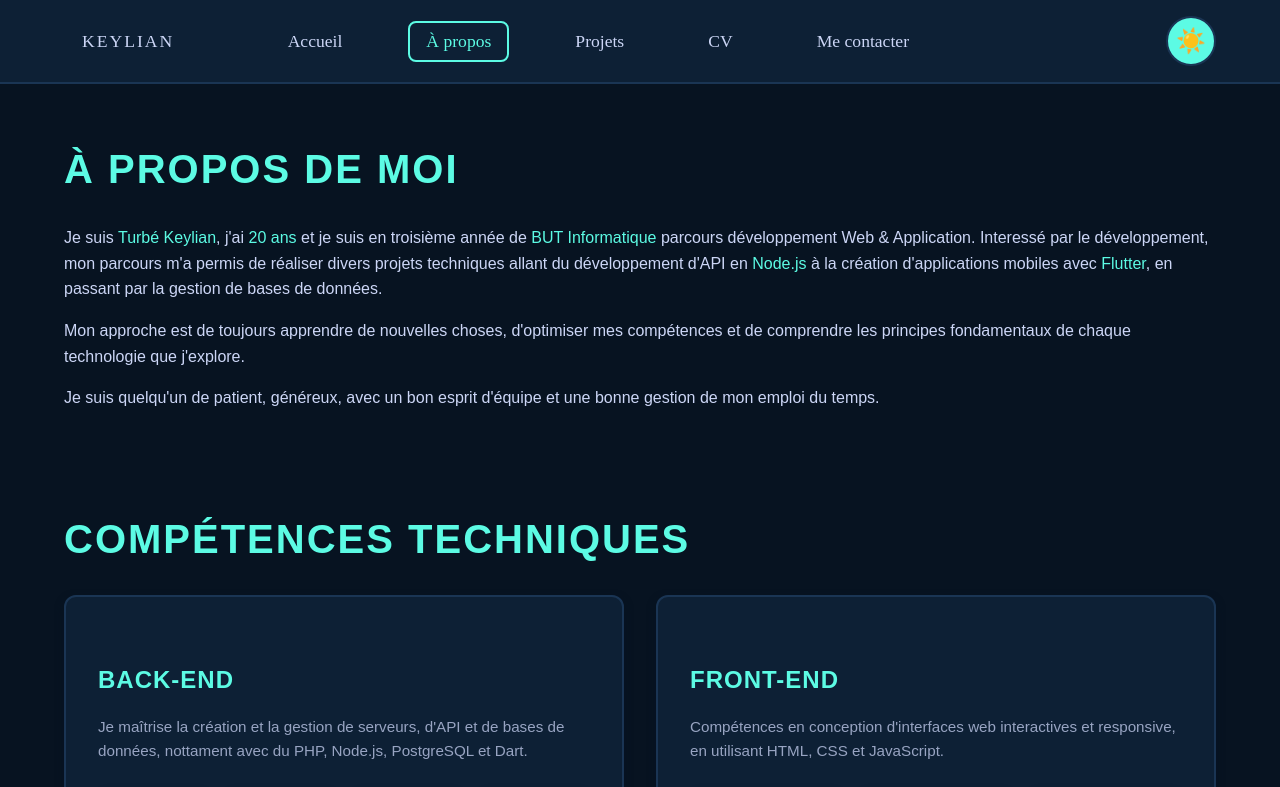
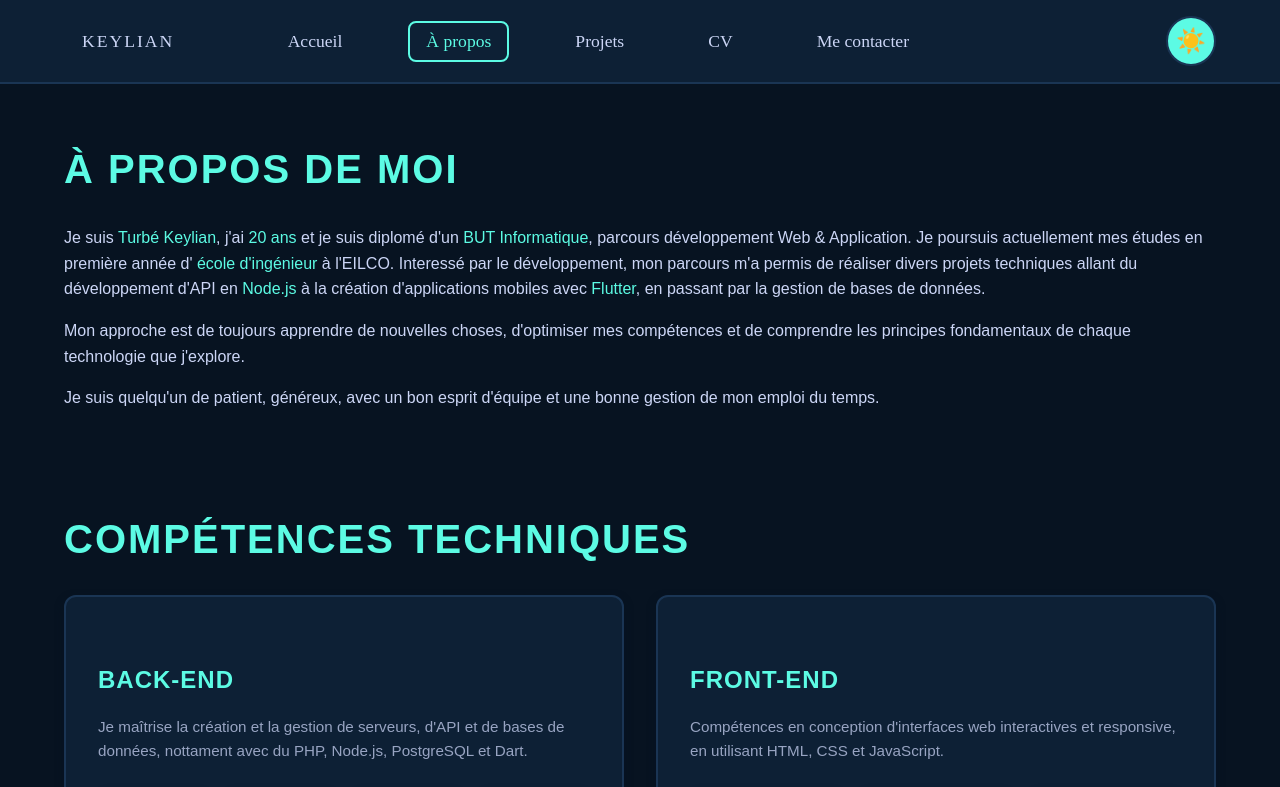
Before and after one commit to keylian15/portfolio, a Vue app: page /about in a window 1280 px wide. Shown: the top 787 px of the page. Built offline with nearby package versions, Linux system fonts and the light colour scheme; some icons are missing.

Commit message:
fix(about): changement des infos de la page

```diff
--- a/src/views/AProposView.vue
+++ b/src/views/AProposView.vue
@@ -5,8 +5,10 @@
             <h2>À Propos de Moi</h2>
             <p>
                 Je suis <span class="colored">Turbé Keylian</span>, j'ai <span class="colored">{{ displayedAge }}
-                    ans</span> et je suis en troisième année de <span class="colored">BUT Informatique</span> parcours
-                développement Web & Application. Interessé par le développement, mon parcours m'a permis de réaliser
+                    ans</span> et je suis diplomé d'un <span class="colored">BUT Informatique</span>, parcours
+                développement Web & Application. Je poursuis actuellement mes études en première année d'
+                <span class="colored">école d'ingénieur</span> à l'EILCO.
+                Interessé par le développement, mon parcours m'a permis de réaliser
                 divers projets techniques allant du développement d'API en <span class="colored">Node.js</span> à la
                 création d'applications mobiles avec <span class="colored">Flutter</span>, en passant par la gestion de
                 bases de données.
```
